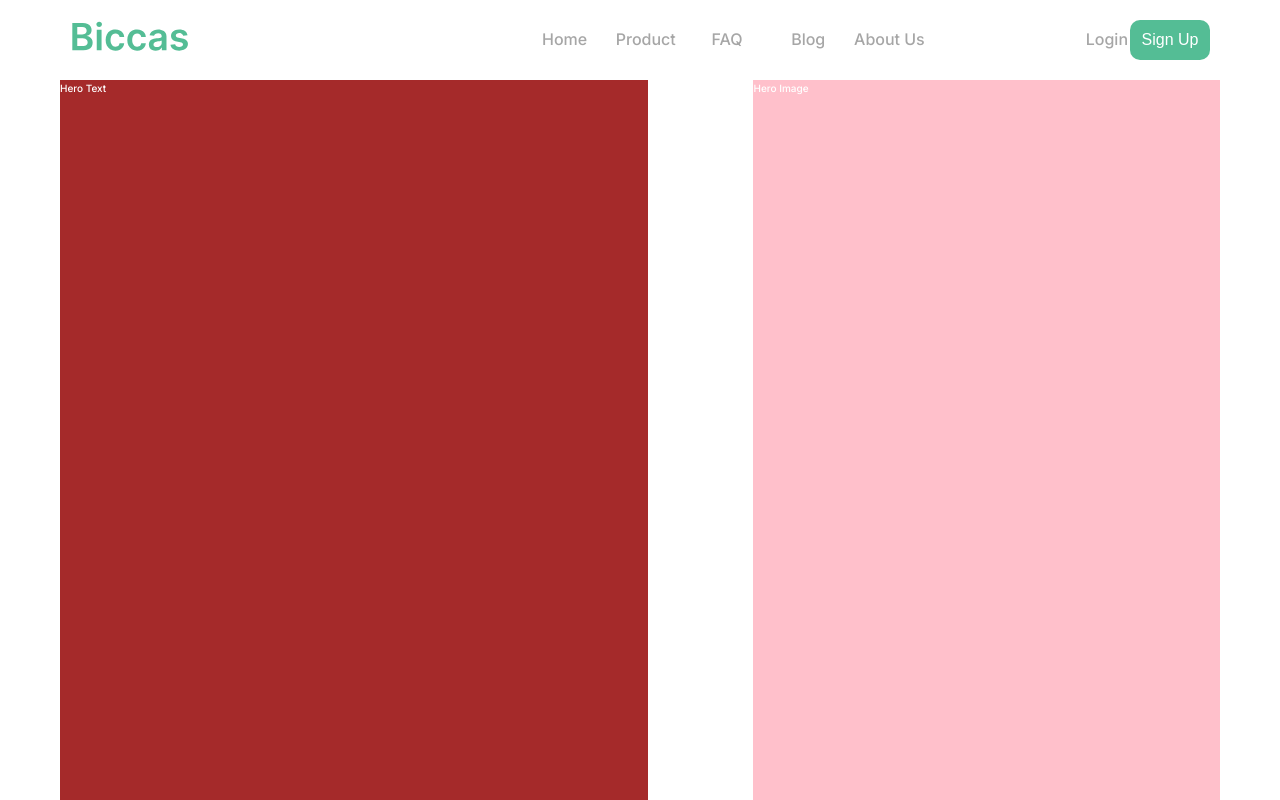
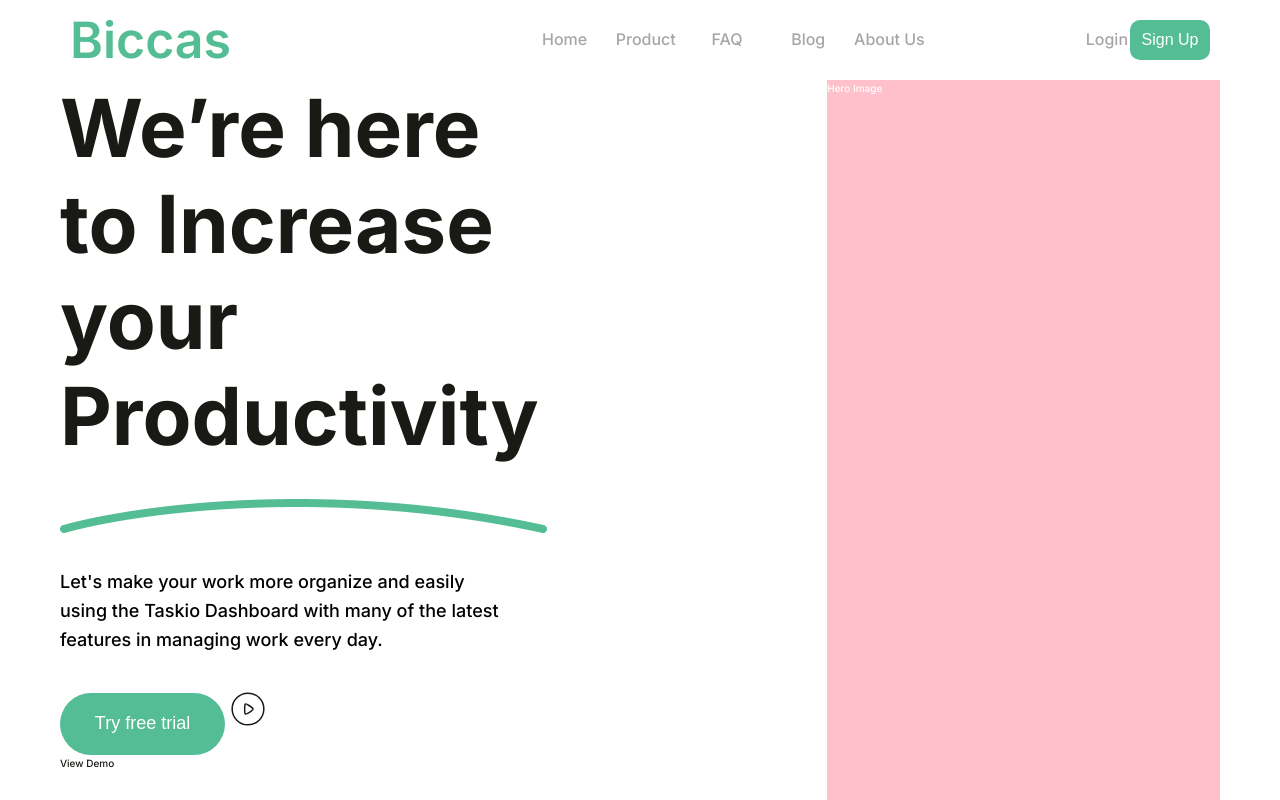
Before and after one commit to olaoyo/biccas, a website: page index.html in a window 1280 px wide. Shown: the top 800 px of the page. Drawn offline with Linux system fonts and the light colour scheme.

Commit message:
fix navigation: replace logo image with logo text

```diff
--- a/index.html
+++ b/index.html
@@ -19,13 +19,7 @@
   </head>
   <body class="container">
     <nav class="navigation">
-      <a class="navigation__img" href="#">
-        <img
-          src="img/biccas_logo.svg"
-          alt="Biccas logo"
-          class="navigation__img-logo"
-        />
-      </a>
+      <h2 class="navigation__logo heading-2">Biccas</h2>
       <ul class="navigation__list">
         <li class="navigation__list-item">
           <a href="#" class="navigation__link">Home</a>
@@ -48,7 +42,17 @@
         <button class="navigation__auth-signup">Sign Up</button>
       </div>
     </nav>
-    <div class="hero__text">Hero Text</div>
+    <div class="hero__text">
+      <h1 class="hero__text-h1 heading-1">We’re here to Increase your Productivity</h1>
+      <img class="hero__text-arc" src="img/header_text-arc.png" alt="Green Arc">
+      <p class="hero__text-p paragraph-1">Let's make your work more organize and easily using the Taskio Dashboard with many of the latest features in managing work every day.</p>
+      <div class="hero__text-trial">
+        <button class="hero__text-trial-btn paragraph-1">Try free trial</button>
+        <img class="hero__text-trial-img" src="img/play.svg" alt="Play Image">
+        <p class="hero__text-trial-p">View Demo</p>
+      </div>
+
+    </div>
     <div class="hero__img">Hero Image</div>
     <div class="partner__support">Partner Support</div>
     <div class="partner__activities">Partner Activities</div>
--- a/sass/_features.scss
+++ b/sass/_features.scss
@@ -7,7 +7,7 @@
     display: grid;
     // grid-template-columns: repeat(3, 1fr);
     grid-template-columns: repeat(auto-fit, minmax(30rem, 1fr));
-    grid-column-gap: 6rem;
+    column-gap: 6rem;
 
     color: $color-text-dark-2;
 }
@@ -15,7 +15,7 @@
 .feature {
     display: grid;
     grid-template-rows: 15rem max-content repeat(2, min-content);
-    grid-row-gap: 2rem;
+    row-gap: 2rem;
 
     &__img {
         width: 100%;
--- a/sass/_hero__text.scss
+++ b/sass/_hero__text.scss
@@ -1,4 +1,48 @@
 .hero__text {
-    background-color: brown;
-    grid-column: center-start / col-end 5;
+  grid-column: center-start / col-end 5;
+  background-color: $color-primary;
+
+  display: grid;
+  grid-template-rows: repeat(4, max-content) ;
+//   grid-template-rows: repeat(2, max-content) repeat(2, min-content) ;
+  row-gap: 3.5rem;
+  grid-template-columns: 35vw;
+//   grid-template-columns: min-content;
+
+  &-h1 {
+    color: $color-text-dark-2;
+    line-height: 1.2;
+  }
+
+  &-arc {
+    justify-self: start;
+    align-self: center;
+  }
+
+  &-p {
+    color: $color-text-dark-3;
+    justify-self: start;
+    align-self: start;
+
+  }
+
+  &-trial {
+
+    &-btn {
+        display: inline-block;
+        background-color: $color-secondary;
+        color: $color-primary;
+        height: 6.2rem;
+        width: 16.5rem;
+        border-radius: 40px;
+        border: none;
+    }
+
+    &-img {
+    }
+
+    &-p {
+      color: $color-text-dark-2;
+    }
+  }
 }
--- a/sass/_navigation.scss
+++ b/sass/_navigation.scss
@@ -12,17 +12,15 @@
   //   justify-items: center;
   //   align-items: center;
 
-  &__img {
+  &__logo {
     grid-column: col-start 1 / col-end 3;
 
+    color: $color-secondary;
+    font-weight: 600;
     justify-self: start;
     align-self: center;
+    margin-left: 1rem;
 
-    &-logo {
-      height: 3rem;
-      width: 16rem;
-      margin-left: -1rem;
-    }
   }
 
   &__list {
```
Also changed, not shown: css/style.css, img/SVG/play.svg (added), img/header_text-arc.png (added), img/play.png (added), img/play.svg (added), img/sprite.svg (added).
